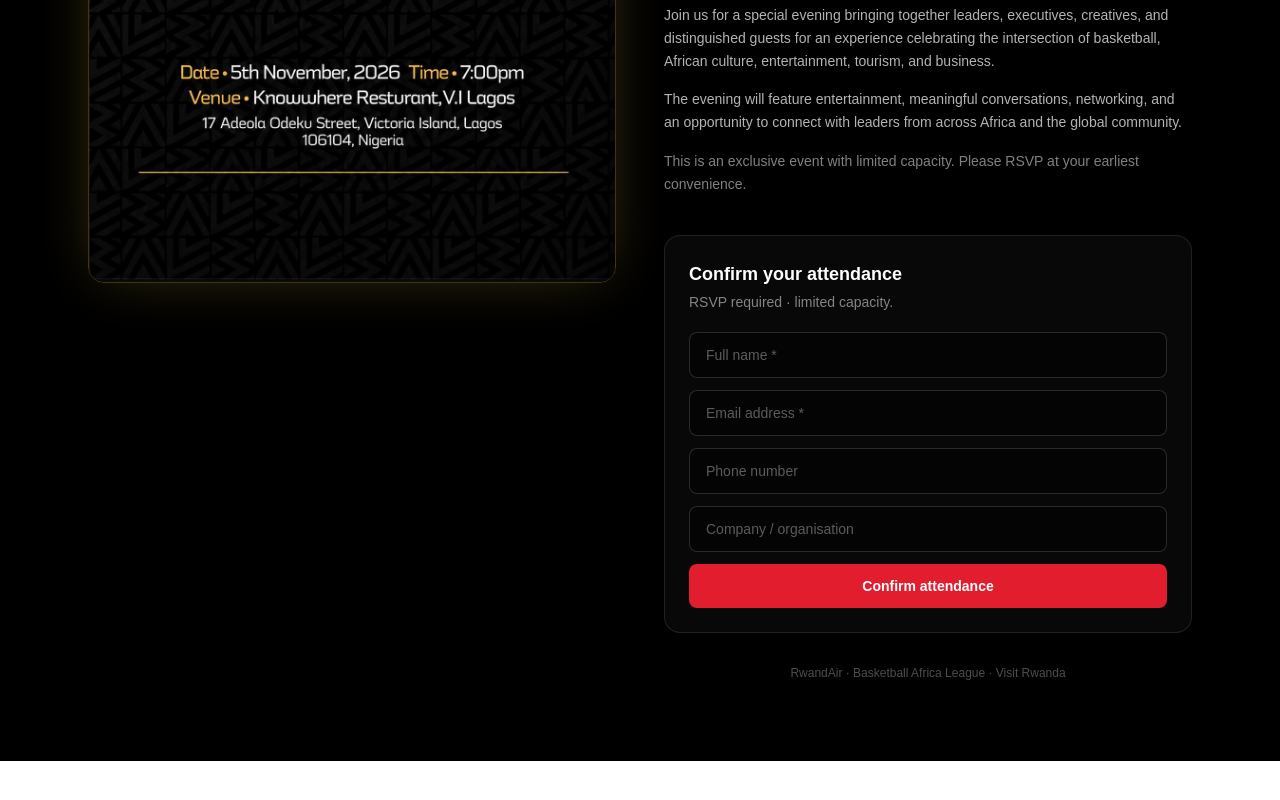
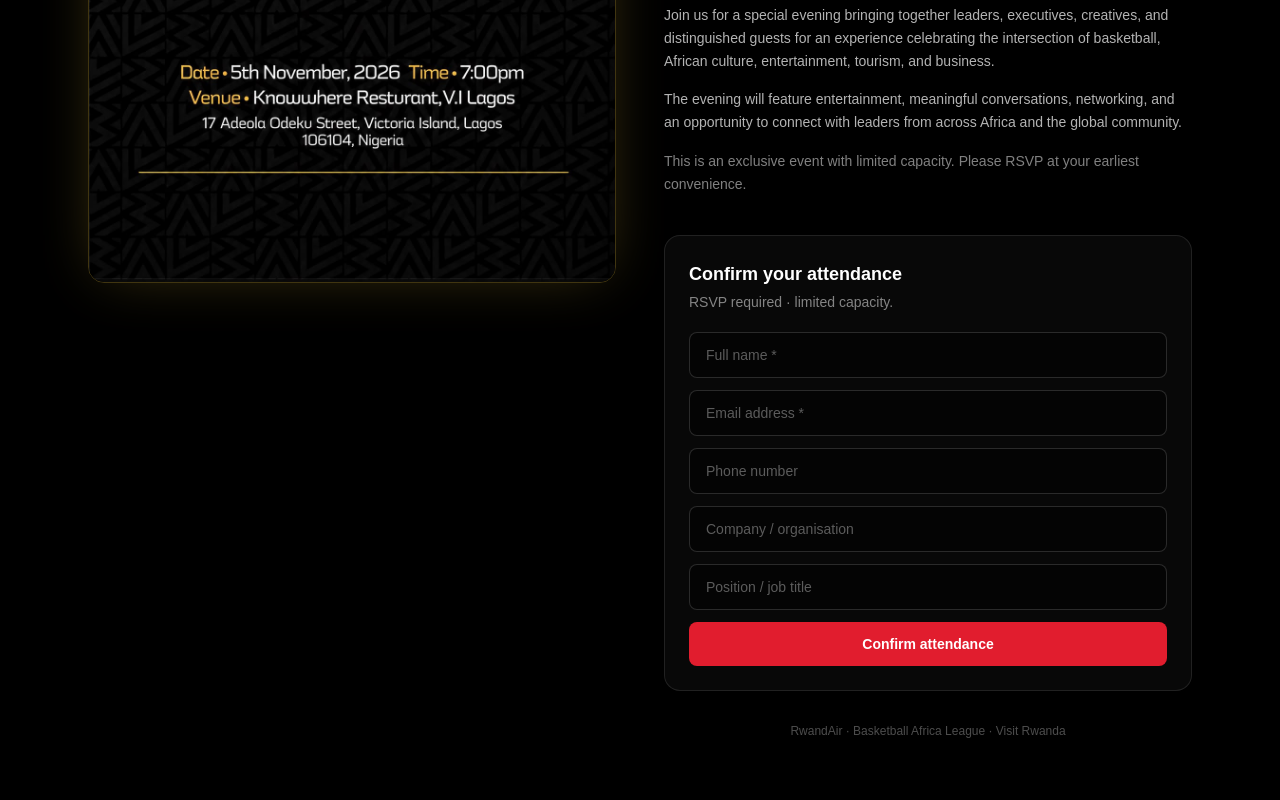
Before and after one commit to iEmmanuel104/card-generator, a Next.js app: page /bal-lagos in a window 1280 px wide. Shown: the part 474-1274 px from the top of the page. Before the commit the page ends 1235 px from the top, so only its background shows below. Built offline with nearby package versions, Linux system fonts and the light colour scheme.

Commit message:
feat(rsvp): position field on form, admin table/modal and CSV export

```diff
--- a/app/admin/page.tsx
+++ b/app/admin/page.tsx
@@ -14,6 +14,7 @@ interface Registration {
     email: string;
     phoneNumber: string;
     organization?: string;
+    position?: string;
     profilePhoto: string;
     socialCard: string;
     emailSent: boolean;
@@ -522,6 +523,9 @@ export default function AdminPage() {
                                                     Organization
                                                 </th>
                                                 <th className="text-left text-gray-500 text-xs uppercase tracking-wider px-4 py-3 font-medium">
+                                                    Position
+                                                </th>
+                                                <th className="text-left text-gray-500 text-xs uppercase tracking-wider px-4 py-3 font-medium">
                                                     Role
                                                 </th>
                                                 {!activeEvent && (
@@ -559,6 +563,9 @@ export default function AdminPage() {
                                                     </td>
                                                     <td className="px-4 py-3 text-sm text-gray-400">
                                                         {registration.organization || "\u2014"}
+                                                    </td>
+                                                    <td className="px-4 py-3 text-sm text-gray-400">
+                                                        {registration.position || "\u2014"}
                                                     </td>
                                                     <td className="px-4 py-3">
                                                         <span
@@ -1045,6 +1052,10 @@ export default function AdminPage() {
                                         <p className="text-sm text-gray-900 font-inter">{selectedRegistration.organization || "—"}</p>
                                     </div>
                                     <div>
+                                        <p className="text-xs uppercase tracking-wider text-gray-400 font-inter mb-1">Position</p>
+                                        <p className="text-sm text-gray-900 font-inter">{selectedRegistration.position || "—"}</p>
+                                    </div>
+                                    <div>
                                         <p className="text-xs uppercase tracking-wider text-gray-400 font-inter mb-1">Registered</p>
                                         <p className="text-sm text-gray-900 font-inter">{formatDate(selectedRegistration.createdAt)}</p>
                                     </div>
--- a/app/api/registrations/export/route.ts
+++ b/app/api/registrations/export/route.ts
@@ -70,6 +70,7 @@ export async function GET(request: NextRequest) {
             'Email',
             'Phone',
             'Organization',
+            'Position',
             'Role',
             'Event',
             'Talk Title',
@@ -88,6 +89,7 @@ export async function GET(request: NextRequest) {
                 escapeCsvValue(record.email),
                 escapeCsvValue(record.phoneNumber),
                 escapeCsvValue(record.organization),
+                escapeCsvValue(record.position),
                 escapeCsvValue(record.role),
                 escapeCsvValue(record.event),
                 escapeCsvValue(record.talkTitle),
--- a/app/bal-lagos/page.tsx
+++ b/app/bal-lagos/page.tsx
@@ -36,6 +36,7 @@ export default function BalLagosPage() {
     email: "",
     phoneNumber: "",
     organization: "",
+    position: "",
   });
   const [status, setStatus] = useState<"idle" | "submitting" | "done">("idle");
   const [error, setError] = useState<string | null>(null);
@@ -213,6 +214,13 @@ export default function BalLagosPage() {
                       autoComplete="organization"
                       className={INPUT}
                     />
+                    <input
+                      value={form.position}
+                      onChange={set("position")}
+                      placeholder="Position / job title"
+                      autoComplete="organization-title"
+                      className={INPUT}
+                    />
 
                     {error && <p className="text-sm text-[#ff6b6b]">{error}</p>}
 
```
